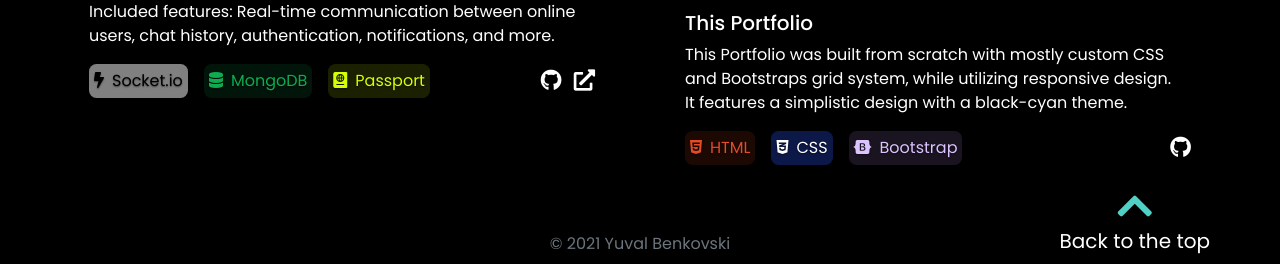
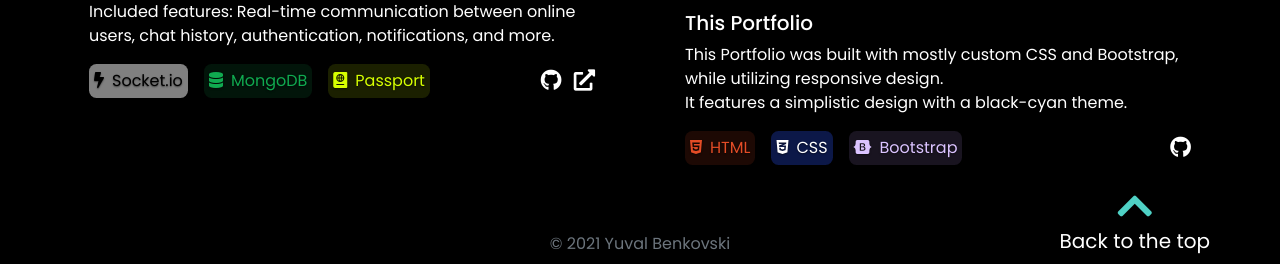
Before and after one commit to yuvalbenkovski/portfolio, a website: page index.html in a window 1280 px wide. Shown: the part 2989-3253 px from the top of the page. Drawn offline with nearby package versions, Linux system fonts and the light colour scheme.

Commit message:
changed portfolio project wording

```diff
--- a/index.html
+++ b/index.html
@@ -234,8 +234,7 @@
                         alt="Portfolio landing page">
                     <div class="card-body">
                         <h5 class="card-title">This Portfolio</h5>
-                        <p class="card-text">This Portfolio was built from scratch with mostly custom CSS and Bootstraps
-                            grid system,
+                        <p class="card-text">This Portfolio was built with mostly custom CSS and Bootstrap,
                             while utilizing responsive design.<br>
                             It features a simplistic design with a black-cyan theme.
                         </p>
```
